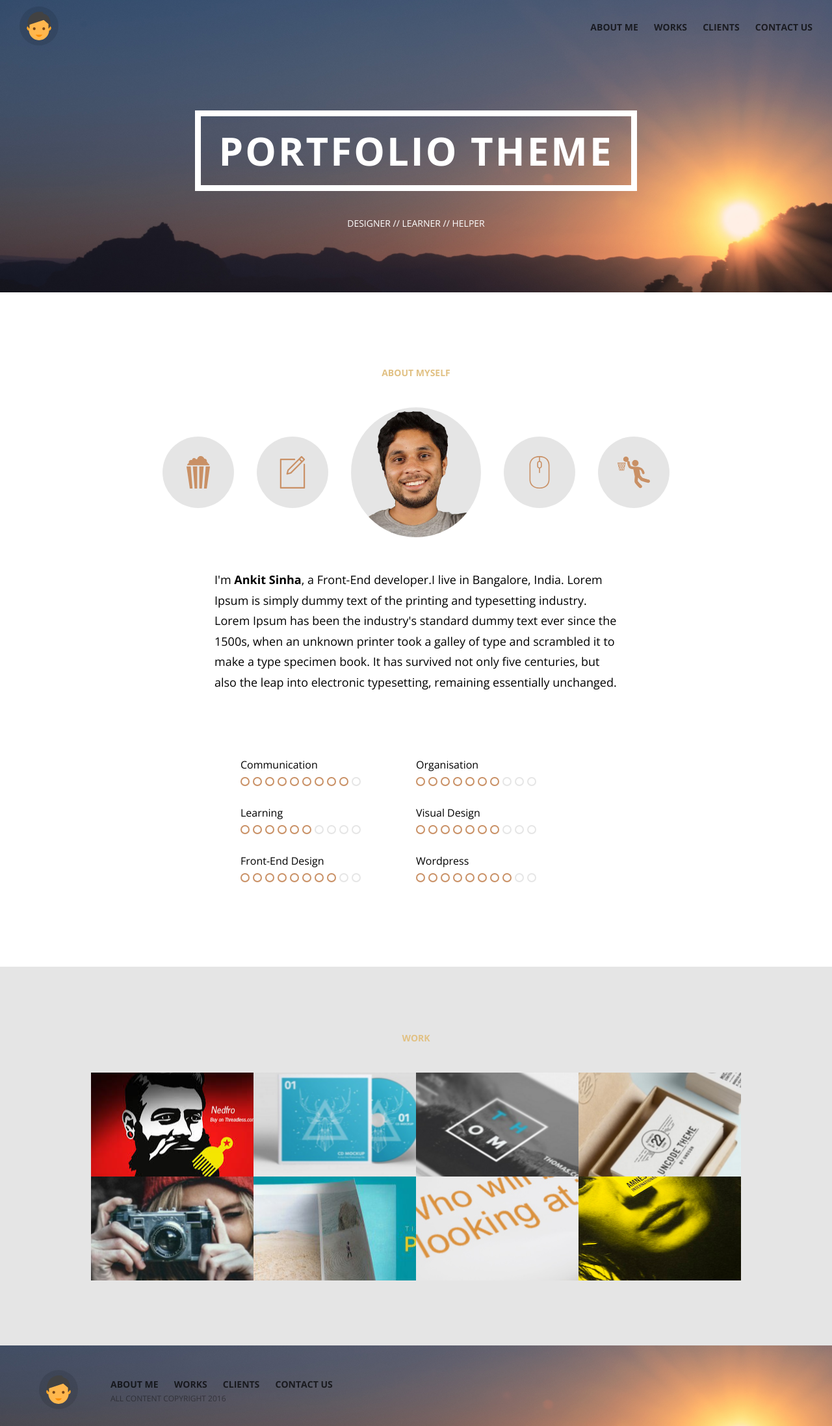
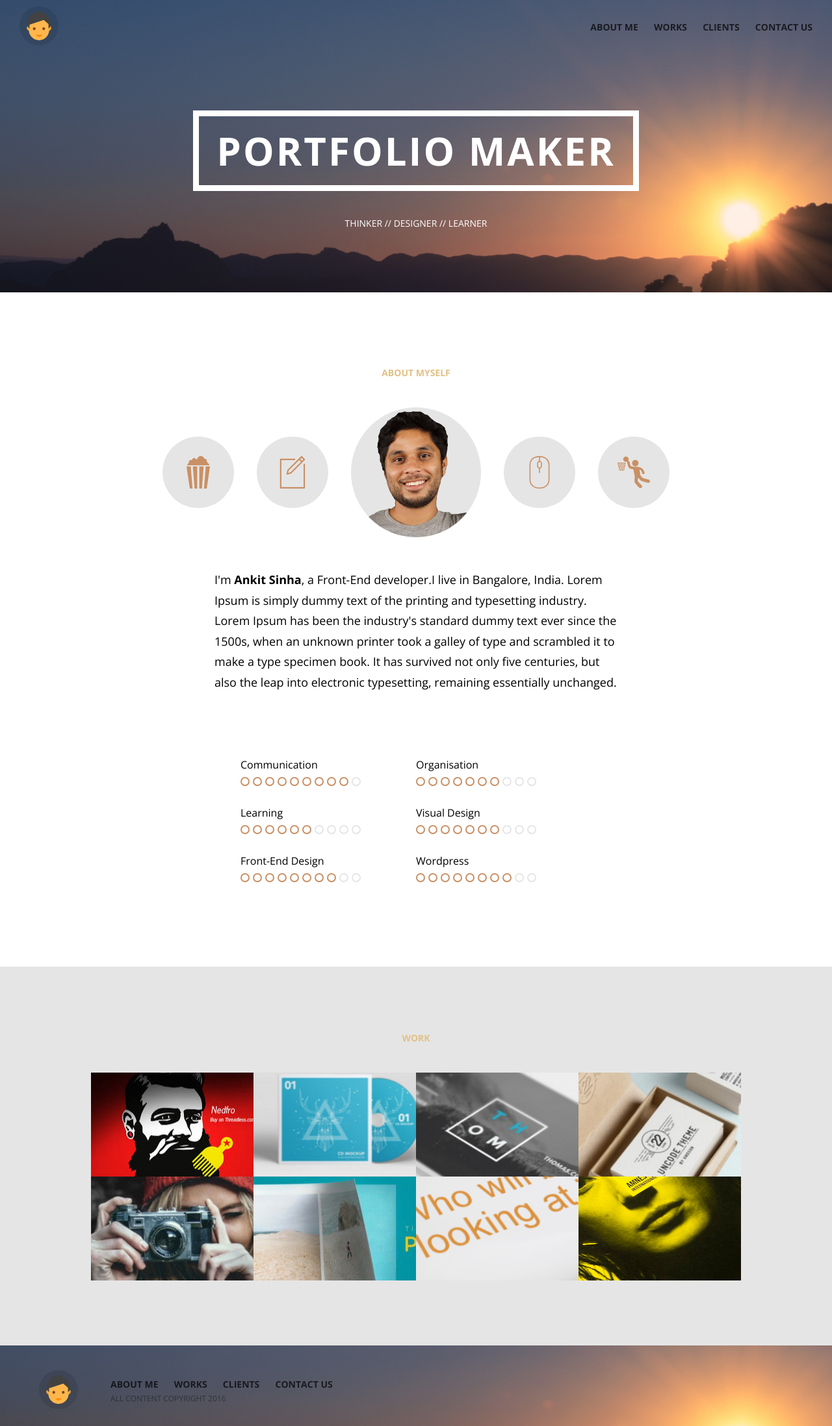
Before and after one commit to iankit/Portfolio-Theme, a Jekyll site: the page built from index.html, in a window 1280 px wide. Shown: the whole page at 65% size. Built offline with Jekyll 4.4.1, drawn with Linux system fonts in a browser that asks for light colours.

Commit message:
moved all the info to setting.yml file

```diff
--- a/_includes/footer.html
+++ b/_includes/footer.html
@@ -4,10 +4,9 @@
 	  <div class="logo logo-bg"></div>
 	  	<div class="content-wrap">
 			<nav>
-				<a href="">About Me</a>
-				<a href="">Works</a>
-				<a href="">Clients</a>
-				<a href="">Contact Us</a>
+				{% for nav in site.data.settings.nav %}
+    			<a href="{{ nav.link }}">{{ nav.name }}</a>
+    			{% endfor %}
 			</nav>
 			<p class="copyrignt">All content copyright 2016</p>
 		</div>
--- a/_includes/header.html
+++ b/_includes/header.html
@@ -2,11 +2,10 @@
   <div class="logo logo-bg"></div>
 
   <nav>
-    <a href="">About Me</a>
-    <a href="">Works</a>
-    <a href="">Clients</a>
-    <a href="">Contact Us</a>
+  	{% for nav in site.data.settings.nav %}
+    <a href="{{ nav.link }}">{{ nav.name }}</a>
+    {% endfor %}
   </nav>
-  <h1><span>Portfolio Theme</span></h1>
-  <p class="sub-header">Designer // Learner // Helper </p>
+  <h1><span>{{ site.data.settings.title }}</span></h1>
+  <p class="sub-header">{{ site.data.settings.description }}</p>
 </header>
--- a/_sass/_header.scss
+++ b/_sass/_header.scss
@@ -37,6 +37,17 @@ header h1{
 	clear: both;
 	padding-top: 100px;
 }
+@media screen and(max-width:725px){
+	header h1{
+		font-size: 40px;
+	}
+	header nav{
+		float: none;
+		text-align: center;
+		padding-top:90px;
+		margin:0;
+	}
+}
 header h1 span{
 	padding: 0.2em 0.45em;
 	display: inline-block;
--- a/_sass/_work.scss
+++ b/_sass/_work.scss
@@ -28,33 +28,32 @@ a:hover{
 	bottom: null;
 	left: 0px;
 	right: 0px;
-	background: $accent;
-	opacity: 0.9;
+	background: #444;
+	opacity: 1;
 	height: 100%;
 	transition: 1s;
-	text-align: center;
-	display:flex;
-	justify-content: space-around;
-	align-items: center;
 }
 .thumb-container :hover .thumb-overlay{
-	position: absolute;
-	top: 0%;
-	bottom: null;
-	left: 0px;
-	right: 0px;
+	top: 75%;
 }
-.thumb-container :hover .thumb-overlay strong{
-	padding: 0 20px;
+.thumb-container .thumb-overlay strong{
+	padding-top: 4%;
 	color: white;
-	font-size: 24px;
+	font-size: 14px;
 	text-transform: uppercase;
-	display: block;
+	display: flex;
+	align-items: center;
+	justify-content: space-around;
 	font-weight: 300;
+	letter-spacing: 1px;
 }
 @media screen and (max-width: 750px){
 	.thumb-unit{
 	width:50%;
 	padding-top: 26%;
+	}
+	.thumb-container .thumb-overlay strong{
+	padding-top: 2%;
+	font-size: 12px;
+	}
 }
-}
--- /dev/null
+++ b/_sass/animation.scss
@@ -0,0 +1,66 @@
+
+
+%animation {
+  -webkit-animation: animation 1000ms linear both;
+  animation: animation 1000ms linear both;
+}
+
+/* Generated with Bounce.js. Edit at http://goo.gl/y3FSYm */
+
+@-webkit-keyframes animation {
+  0% { -webkit-transform: matrix3d(1, 0, 0, 0, 0, 1, 0, 0, 0, 0, 1, 0, 0, 0, 0, 1); transform: matrix3d(1, 0, 0, 0, 0, 1, 0, 0, 0, 0, 1, 0, 0, 0, 0, 1); }
+  3.4% { -webkit-transform: matrix3d(1.316, 0, 0, 0, 0, 1.407, 0, 0, 0, 0, 1, 0, 0, 0, 0, 1); transform: matrix3d(1.316, 0, 0, 0, 0, 1.407, 0, 0, 0, 0, 1, 0, 0, 0, 0, 1); }
+  4.7% { -webkit-transform: matrix3d(1.45, 0, 0, 0, 0, 1.599, 0, 0, 0, 0, 1, 0, 0, 0, 0, 1); transform: matrix3d(1.45, 0, 0, 0, 0, 1.599, 0, 0, 0, 0, 1, 0, 0, 0, 0, 1); }
+  6.81% { -webkit-transform: matrix3d(1.659, 0, 0, 0, 0, 1.893, 0, 0, 0, 0, 1, 0, 0, 0, 0, 1); transform: matrix3d(1.659, 0, 0, 0, 0, 1.893, 0, 0, 0, 0, 1, 0, 0, 0, 0, 1); }
+  9.41% { -webkit-transform: matrix3d(1.883, 0, 0, 0, 0, 2.168, 0, 0, 0, 0, 1, 0, 0, 0, 0, 1); transform: matrix3d(1.883, 0, 0, 0, 0, 2.168, 0, 0, 0, 0, 1, 0, 0, 0, 0, 1); }
+  10.21% { -webkit-transform: matrix3d(1.942, 0, 0, 0, 0, 2.226, 0, 0, 0, 0, 1, 0, 0, 0, 0, 1); transform: matrix3d(1.942, 0, 0, 0, 0, 2.226, 0, 0, 0, 0, 1, 0, 0, 0, 0, 1); }
+  13.61% { -webkit-transform: matrix3d(2.123, 0, 0, 0, 0, 2.332, 0, 0, 0, 0, 1, 0, 0, 0, 0, 1); transform: matrix3d(2.123, 0, 0, 0, 0, 2.332, 0, 0, 0, 0, 1, 0, 0, 0, 0, 1); }
+  14.11% { -webkit-transform: matrix3d(2.141, 0, 0, 0, 0, 2.331, 0, 0, 0, 0, 1, 0, 0, 0, 0, 1); transform: matrix3d(2.141, 0, 0, 0, 0, 2.331, 0, 0, 0, 0, 1, 0, 0, 0, 0, 1); }
+  17.52% { -webkit-transform: matrix3d(2.208, 0, 0, 0, 0, 2.239, 0, 0, 0, 0, 1, 0, 0, 0, 0, 1); transform: matrix3d(2.208, 0, 0, 0, 0, 2.239, 0, 0, 0, 0, 1, 0, 0, 0, 0, 1); }
+  18.72% { -webkit-transform: matrix3d(2.212, 0, 0, 0, 0, 2.187, 0, 0, 0, 0, 1, 0, 0, 0, 0, 1); transform: matrix3d(2.212, 0, 0, 0, 0, 2.187, 0, 0, 0, 0, 1, 0, 0, 0, 0, 1); }
+  21.32% { -webkit-transform: matrix3d(2.196, 0, 0, 0, 0, 2.069, 0, 0, 0, 0, 1, 0, 0, 0, 0, 1); transform: matrix3d(2.196, 0, 0, 0, 0, 2.069, 0, 0, 0, 0, 1, 0, 0, 0, 0, 1); }
+  24.32% { -webkit-transform: matrix3d(2.151, 0, 0, 0, 0, 1.96, 0, 0, 0, 0, 1, 0, 0, 0, 0, 1); transform: matrix3d(2.151, 0, 0, 0, 0, 1.96, 0, 0, 0, 0, 1, 0, 0, 0, 0, 1); }
+  25.23% { -webkit-transform: matrix3d(2.134, 0, 0, 0, 0, 1.938, 0, 0, 0, 0, 1, 0, 0, 0, 0, 1); transform: matrix3d(2.134, 0, 0, 0, 0, 1.938, 0, 0, 0, 0, 1, 0, 0, 0, 0, 1); }
+  29.03% { -webkit-transform: matrix3d(2.063, 0, 0, 0, 0, 1.897, 0, 0, 0, 0, 1, 0, 0, 0, 0, 1); transform: matrix3d(2.063, 0, 0, 0, 0, 1.897, 0, 0, 0, 0, 1, 0, 0, 0, 0, 1); }
+  29.93% { -webkit-transform: matrix3d(2.048, 0, 0, 0, 0, 1.899, 0, 0, 0, 0, 1, 0, 0, 0, 0, 1); transform: matrix3d(2.048, 0, 0, 0, 0, 1.899, 0, 0, 0, 0, 1, 0, 0, 0, 0, 1); }
+  35.54% { -webkit-transform: matrix3d(1.979, 0, 0, 0, 0, 1.962, 0, 0, 0, 0, 1, 0, 0, 0, 0, 1); transform: matrix3d(1.979, 0, 0, 0, 0, 1.962, 0, 0, 0, 0, 1, 0, 0, 0, 0, 1); }
+  36.74% { -webkit-transform: matrix3d(1.972, 0, 0, 0, 0, 1.979, 0, 0, 0, 0, 1, 0, 0, 0, 0, 1); transform: matrix3d(1.972, 0, 0, 0, 0, 1.979, 0, 0, 0, 0, 1, 0, 0, 0, 0, 1); }
+  41.04% { -webkit-transform: matrix3d(1.961, 0, 0, 0, 0, 2.022, 0, 0, 0, 0, 1, 0, 0, 0, 0, 1); transform: matrix3d(1.961, 0, 0, 0, 0, 2.022, 0, 0, 0, 0, 1, 0, 0, 0, 0, 1); }
+  44.44% { -webkit-transform: matrix3d(1.966, 0, 0, 0, 0, 2.032, 0, 0, 0, 0, 1, 0, 0, 0, 0, 1); transform: matrix3d(1.966, 0, 0, 0, 0, 2.032, 0, 0, 0, 0, 1, 0, 0, 0, 0, 1); }
+  52.15% { -webkit-transform: matrix3d(1.991, 0, 0, 0, 0, 2.006, 0, 0, 0, 0, 1, 0, 0, 0, 0, 1); transform: matrix3d(1.991, 0, 0, 0, 0, 2.006, 0, 0, 0, 0, 1, 0, 0, 0, 0, 1); }
+  59.86% { -webkit-transform: matrix3d(2.006, 0, 0, 0, 0, 1.99, 0, 0, 0, 0, 1, 0, 0, 0, 0, 1); transform: matrix3d(2.006, 0, 0, 0, 0, 1.99, 0, 0, 0, 0, 1, 0, 0, 0, 0, 1); }
+  63.26% { -webkit-transform: matrix3d(2.007, 0, 0, 0, 0, 1.992, 0, 0, 0, 0, 1, 0, 0, 0, 0, 1); transform: matrix3d(2.007, 0, 0, 0, 0, 1.992, 0, 0, 0, 0, 1, 0, 0, 0, 0, 1); }
+  75.28% { -webkit-transform: matrix3d(2.001, 0, 0, 0, 0, 2.003, 0, 0, 0, 0, 1, 0, 0, 0, 0, 1); transform: matrix3d(2.001, 0, 0, 0, 0, 2.003, 0, 0, 0, 0, 1, 0, 0, 0, 0, 1); }
+  85.49% { -webkit-transform: matrix3d(1.999, 0, 0, 0, 0, 2, 0, 0, 0, 0, 1, 0, 0, 0, 0, 1); transform: matrix3d(1.999, 0, 0, 0, 0, 2, 0, 0, 0, 0, 1, 0, 0, 0, 0, 1); }
+  90.69% { -webkit-transform: matrix3d(1.999, 0, 0, 0, 0, 1.999, 0, 0, 0, 0, 1, 0, 0, 0, 0, 1); transform: matrix3d(1.999, 0, 0, 0, 0, 1.999, 0, 0, 0, 0, 1, 0, 0, 0, 0, 1); }
+  100% { -webkit-transform: matrix3d(2, 0, 0, 0, 0, 2, 0, 0, 0, 0, 1, 0, 0, 0, 0, 1); transform: matrix3d(2, 0, 0, 0, 0, 2, 0, 0, 0, 0, 1, 0, 0, 0, 0, 1); }
+}
+
+@keyframes animation {
+  0% { -webkit-transform: matrix3d(1, 0, 0, 0, 0, 1, 0, 0, 0, 0, 1, 0, 0, 0, 0, 1); transform: matrix3d(1, 0, 0, 0, 0, 1, 0, 0, 0, 0, 1, 0, 0, 0, 0, 1); }
+  3.4% { -webkit-transform: matrix3d(1.316, 0, 0, 0, 0, 1.407, 0, 0, 0, 0, 1, 0, 0, 0, 0, 1); transform: matrix3d(1.316, 0, 0, 0, 0, 1.407, 0, 0, 0, 0, 1, 0, 0, 0, 0, 1); }
+  4.7% { -webkit-transform: matrix3d(1.45, 0, 0, 0, 0, 1.599, 0, 0, 0, 0, 1, 0, 0, 0, 0, 1); transform: matrix3d(1.45, 0, 0, 0, 0, 1.599, 0, 0, 0, 0, 1, 0, 0, 0, 0, 1); }
+  6.81% { -webkit-transform: matrix3d(1.659, 0, 0, 0, 0, 1.893, 0, 0, 0, 0, 1, 0, 0, 0, 0, 1); transform: matrix3d(1.659, 0, 0, 0, 0, 1.893, 0, 0, 0, 0, 1, 0, 0, 0, 0, 1); }
+  9.41% { -webkit-transform: matrix3d(1.883, 0, 0, 0, 0, 2.168, 0, 0, 0, 0, 1, 0, 0, 0, 0, 1); transform: matrix3d(1.883, 0, 0, 0, 0, 2.168, 0, 0, 0, 0, 1, 0, 0, 0, 0, 1); }
+  10.21% { -webkit-transform: matrix3d(1.942, 0, 0, 0, 0, 2.226, 0, 0, 0, 0, 1, 0, 0, 0, 0, 1); transform: matrix3d(1.942, 0, 0, 0, 0, 2.226, 0, 0, 0, 0, 1, 0, 0, 0, 0, 1); }
+  13.61% { -webkit-transform: matrix3d(2.123, 0, 0, 0, 0, 2.332, 0, 0, 0, 0, 1, 0, 0, 0, 0, 1); transform: matrix3d(2.123, 0, 0, 0, 0, 2.332, 0, 0, 0, 0, 1, 0, 0, 0, 0, 1); }
+  14.11% { -webkit-transform: matrix3d(2.141, 0, 0, 0, 0, 2.331, 0, 0, 0, 0, 1, 0, 0, 0, 0, 1); transform: matrix3d(2.141, 0, 0, 0, 0, 2.331, 0, 0, 0, 0, 1, 0, 0, 0, 0, 1); }
+  17.52% { -webkit-transform: matrix3d(2.208, 0, 0, 0, 0, 2.239, 0, 0, 0, 0, 1, 0, 0, 0, 0, 1); transform: matrix3d(2.208, 0, 0, 0, 0, 2.239, 0, 0, 0, 0, 1, 0, 0, 0, 0, 1); }
+  18.72% { -webkit-transform: matrix3d(2.212, 0, 0, 0, 0, 2.187, 0, 0, 0, 0, 1, 0, 0, 0, 0, 1); transform: matrix3d(2.212, 0, 0, 0, 0, 2.187, 0, 0, 0, 0, 1, 0, 0, 0, 0, 1); }
+  21.32% { -webkit-transform: matrix3d(2.196, 0, 0, 0, 0, 2.069, 0, 0, 0, 0, 1, 0, 0, 0, 0, 1); transform: matrix3d(2.196, 0, 0, 0, 0, 2.069, 0, 0, 0, 0, 1, 0, 0, 0, 0, 1); }
+  24.32% { -webkit-transform: matrix3d(2.151, 0, 0, 0, 0, 1.96, 0, 0, 0, 0, 1, 0, 0, 0, 0, 1); transform: matrix3d(2.151, 0, 0, 0, 0, 1.96, 0, 0, 0, 0, 1, 0, 0, 0, 0, 1); }
+  25.23% { -webkit-transform: matrix3d(2.134, 0, 0, 0, 0, 1.938, 0, 0, 0, 0, 1, 0, 0, 0, 0, 1); transform: matrix3d(2.134, 0, 0, 0, 0, 1.938, 0, 0, 0, 0, 1, 0, 0, 0, 0, 1); }
+  29.03% { -webkit-transform: matrix3d(2.063, 0, 0, 0, 0, 1.897, 0, 0, 0, 0, 1, 0, 0, 0, 0, 1); transform: matrix3d(2.063, 0, 0, 0, 0, 1.897, 0, 0, 0, 0, 1, 0, 0, 0, 0, 1); }
+  29.93% { -webkit-transform: matrix3d(2.048, 0, 0, 0, 0, 1.899, 0, 0, 0, 0, 1, 0, 0, 0, 0, 1); transform: matrix3d(2.048, 0, 0, 0, 0, 1.899, 0, 0, 0, 0, 1, 0, 0, 0, 0, 1); }
+  35.54% { -webkit-transform: matrix3d(1.979, 0, 0, 0, 0, 1.962, 0, 0, 0, 0, 1, 0, 0, 0, 0, 1); transform: matrix3d(1.979, 0, 0, 0, 0, 1.962, 0, 0, 0, 0, 1, 0, 0, 0, 0, 1); }
+  36.74% { -webkit-transform: matrix3d(1.972, 0, 0, 0, 0, 1.979, 0, 0, 0, 0, 1, 0, 0, 0, 0, 1); transform: matrix3d(1.972, 0, 0, 0, 0, 1.979, 0, 0, 0, 0, 1, 0, 0, 0, 0, 1); }
+  41.04% { -webkit-transform: matrix3d(1.961, 0, 0, 0, 0, 2.022, 0, 0, 0, 0, 1, 0, 0, 0, 0, 1); transform: matrix3d(1.961, 0, 0, 0, 0, 2.022, 0, 0, 0, 0, 1, 0, 0, 0, 0, 1); }
+  44.44% { -webkit-transform: matrix3d(1.966, 0, 0, 0, 0, 2.032, 0, 0, 0, 0, 1, 0, 0, 0, 0, 1); transform: matrix3d(1.966, 0, 0, 0, 0, 2.032, 0, 0, 0, 0, 1, 0, 0, 0, 0, 1); }
+  52.15% { -webkit-transform: matrix3d(1.991, 0, 0, 0, 0, 2.006, 0, 0, 0, 0, 1, 0, 0, 0, 0, 1); transform: matrix3d(1.991, 0, 0, 0, 0, 2.006, 0, 0, 0, 0, 1, 0, 0, 0, 0, 1); }
+  59.86% { -webkit-transform: matrix3d(2.006, 0, 0, 0, 0, 1.99, 0, 0, 0, 0, 1, 0, 0, 0, 0, 1); transform: matrix3d(2.006, 0, 0, 0, 0, 1.99, 0, 0, 0, 0, 1, 0, 0, 0, 0, 1); }
+  63.26% { -webkit-transform: matrix3d(2.007, 0, 0, 0, 0, 1.992, 0, 0, 0, 0, 1, 0, 0, 0, 0, 1); transform: matrix3d(2.007, 0, 0, 0, 0, 1.992, 0, 0, 0, 0, 1, 0, 0, 0, 0, 1); }
+  75.28% { -webkit-transform: matrix3d(2.001, 0, 0, 0, 0, 2.003, 0, 0, 0, 0, 1, 0, 0, 0, 0, 1); transform: matrix3d(2.001, 0, 0, 0, 0, 2.003, 0, 0, 0, 0, 1, 0, 0, 0, 0, 1); }
+  85.49% { -webkit-transform: matrix3d(1.999, 0, 0, 0, 0, 2, 0, 0, 0, 0, 1, 0, 0, 0, 0, 1); transform: matrix3d(1.999, 0, 0, 0, 0, 2, 0, 0, 0, 0, 1, 0, 0, 0, 0, 1); }
+  90.69% { -webkit-transform: matrix3d(1.999, 0, 0, 0, 0, 1.999, 0, 0, 0, 0, 1, 0, 0, 0, 0, 1); transform: matrix3d(1.999, 0, 0, 0, 0, 1.999, 0, 0, 0, 0, 1, 0, 0, 0, 0, 1); }
+  100% { -webkit-transform: matrix3d(2, 0, 0, 0, 0, 2, 0, 0, 0, 0, 1, 0, 0, 0, 0, 1); transform: matrix3d(2, 0, 0, 0, 0, 2, 0, 0, 0, 0, 1, 0, 0, 0, 0, 1); }
+}
--- a/css/main.scss
+++ b/css/main.scss
@@ -53,5 +53,6 @@ $on-laptop:        800px;
         "header",
         "about",
         "footer",
-        "work"
+        "work",
+        "animation"
 ;
```
Also changed, not shown: _data/settings.yaml (+12 -0 lines), 3 other files.
